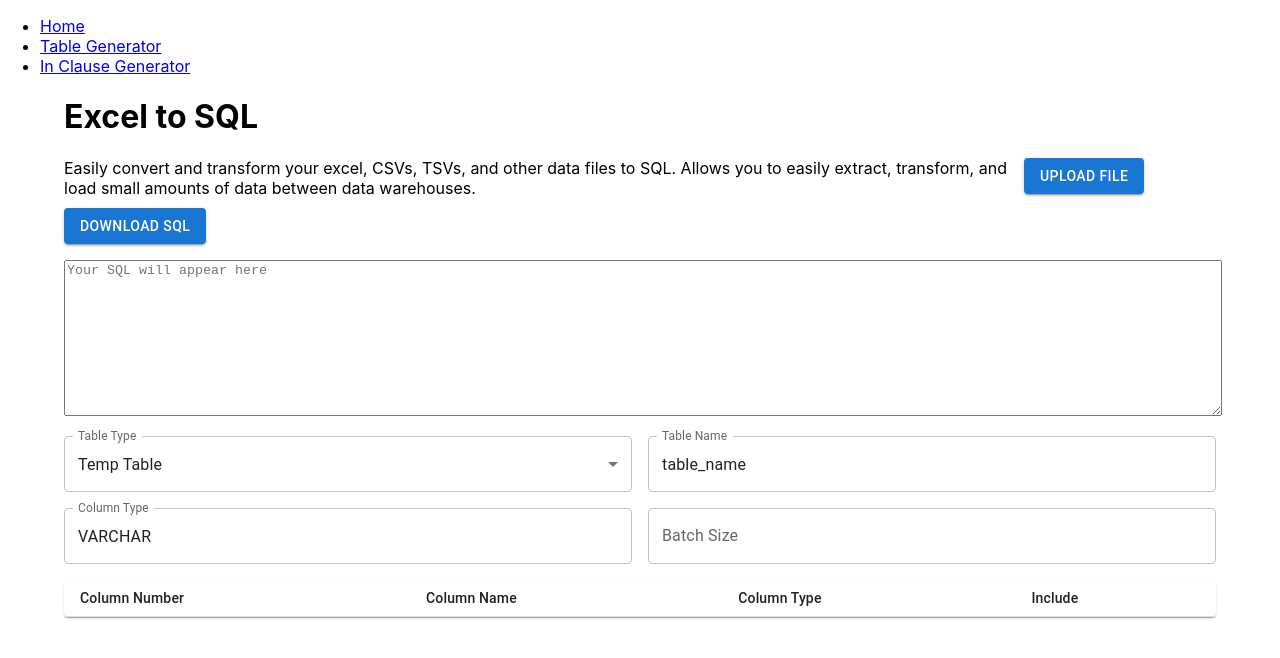
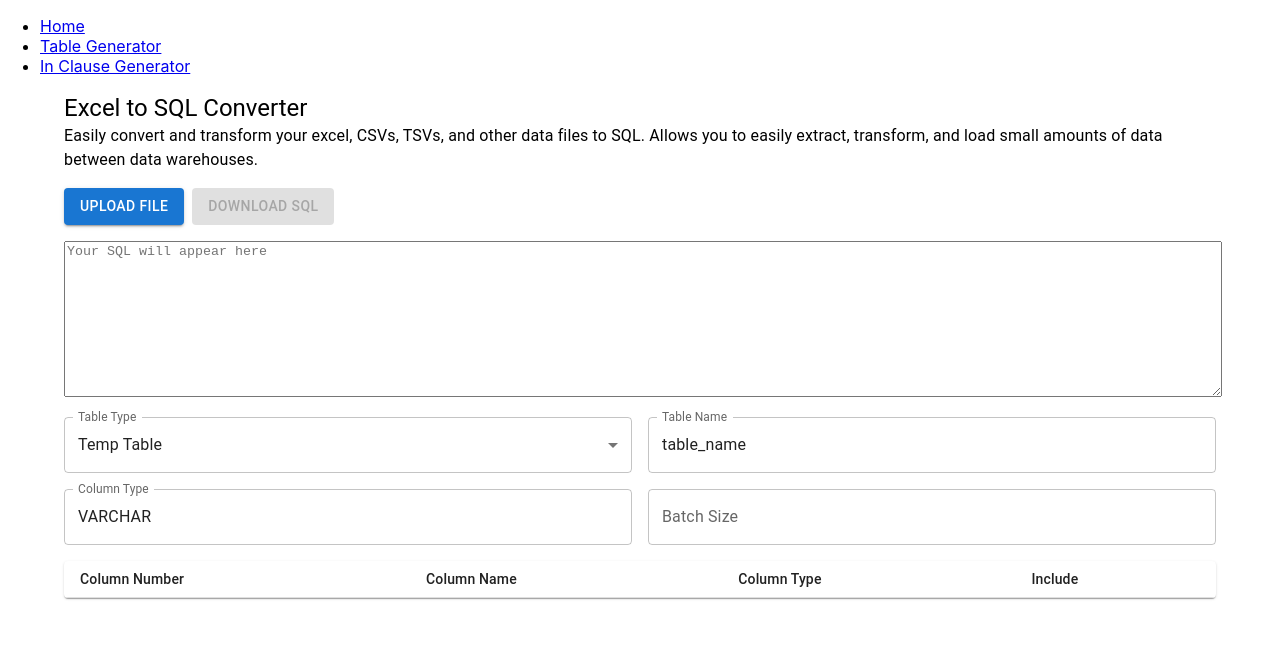
Before and after one commit to ryanwith/sqlgenerator, a React (Create React App) app: page /table-generator in a window 1280 px wide. Shown: the top 658 px of the page. Built offline with nearby package versions, Linux system fonts and the light colour scheme.

Commit message:
add download sql button that grays out

```diff
--- a/package.json
+++ b/package.json
@@ -5,6 +5,7 @@
   "dependencies": {
     "@emotion/react": "^11.11.4",
     "@emotion/styled": "^11.11.5",
+    "@fontsource/roboto": "^5.0.13",
     "@mui/material": "^5.15.19",
     "@testing-library/jest-dom": "^5.17.0",
     "@testing-library/react": "^13.4.0",
--- a/src/components/FileUpload.js
+++ b/src/components/FileUpload.js
@@ -32,7 +32,7 @@ function FileUpload({ onData }) {
         onChange={handleFileUpload}
       />
       <label htmlFor="file-upload" style={{ flex: 1 }}>
-        <Button variant="contained" component="span" >
+        <Button variant="contained" component="span" style={{ width: '100%' }}>
           Upload File
         </Button>
       </label>
--- a/src/pages/InClauseGenerator.js
+++ b/src/pages/InClauseGenerator.js
@@ -50,7 +50,7 @@ function InClauseGenerator() {
 
   return (
     <Container>
-      <Typography variant="h1">In Clause Generator</Typography>
+      <Typography variant="h5">In Clause Generator</Typography>
       <Box>
         <Tabs
             mb={2}
--- a/src/pages/TableGenerator.js
+++ b/src/pages/TableGenerator.js
@@ -18,6 +18,7 @@ function TableGenerator() {
   const [batchSize, setBatchSize] = useState("");
   const [fileData, setFileData] = useState(null);
   const [fields, setFields] = useState([]);
+  const [disableButtons, setDisableButtons] = useState(true);
 
   const handleData = (data) => {
     setFileData(data) ;
@@ -27,7 +28,9 @@ function TableGenerator() {
       type: 'VARCHAR',
       include: true
     }));
+    console.log(1)
     setFields(fields);
+    setDisableButtons(false);
   };
 
   const handleSQLCriteriaChange = (event) => {
@@ -78,19 +81,17 @@ function TableGenerator() {
 
 return (
   <Container>
-    <h1>Excel to SQL</h1>
+    <Typography variant="h5">Excel to SQL Converter</Typography>
     <Grid container >
-      <Grid item md={10} sm={9}>
+      <Typography variant='body1'>
           Easily convert and transform your excel, CSVs, TSVs, and other data files to SQL. Allows you to easily extract, transform, and load small amounts of data between data warehouses.
-      </Grid>
-      <Grid item xs="auto" >
-        <FileUpload onData={handleData} />
-      </Grid>
-      <Grid item xs="auto" >
-      <Button variant="contained" color="primary" onClick={downloadSQL} style={{ marginTop: '10px' }}>
-          Download SQL
-      </Button>
-      </Grid>
+      </Typography>
+      <Box mt={2} display="flex" flexDirection="row" spacing={2} >
+        <Box mr={1}><FileUpload onData={handleData} /></Box>
+        <Button variant="contained" color="primary" onClick={downloadSQL} disabled={disableButtons}>
+            Download SQL
+        </Button>
+      </Box>
       <Grid item xs={12}>
         <Box mt={2}>
           <SQLDisplay sql={sql} onChange={handleSQLChange}/>
--- a/src/utils/sqlGenerator.js
+++ b/src/utils/sqlGenerator.js
@@ -43,7 +43,7 @@ const generateCreateTableSQL = (fields, tableName, columnType, tableType) => {
   const columns = fields
     .filter(field => field.include === true)
     .map((field) => `"${field.name}" ${field.type}`).join(', ');
-  const createTableSQL = `CREATE ${tableType === 'TEMP' ? "TEMP " : ""}TABLE ${tableName} (${columns});`;
+  const createTableSQL = `CREATE ${tableType === 'TEMP' ? "TEMP " : ""}TABLE "${tableName}" (${columns});`;
   return createTableSQL;
 }
 
@@ -59,7 +59,7 @@ const generateInsertStatements = (data, fields, tableName, batchSize) => {
 };
 
 const generateInsertIntoClause = (tableName) => {
-  return `\n\nINSERT INTO ${tableName} VALUES`
+  return `\n\nINSERT INTO "${tableName}" VALUES`
 }
 
 const generateInsertLine = (insertIntoClause, includedFieldIndexes, row, totalRows, rowNumber, batchSize) => {
```
Also changed, not shown: 1 other file (tests, documents, lock files or other folders).
